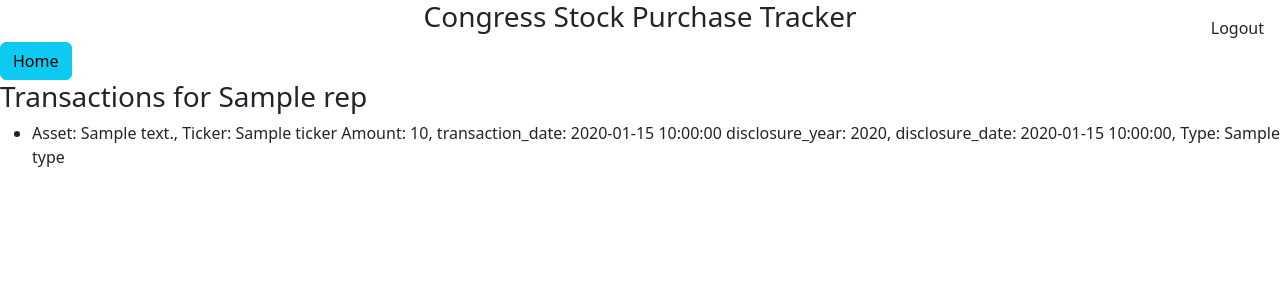
After one commit to tiller92/capstone-ryan, a Flask app: template templates/users/trans.html in a window 1280 px wide. The commit adds this page. Shown: the top 300 px of the page. Run offline with Flask 2, Linux system fonts and the light colour scheme; the template is opened without the code that fills it: most values are stand-ins (such as "Sample title", 1, 10 or a date in 2020); some libraries are stand-ins or nearby versions.

Commit message:
CRUD and layout complete needs styling and tests

```diff
--- a/app.py
+++ b/app.py
@@ -20,7 +20,6 @@ app.config['DEBUG_TB_INTERCEPT_REDIRECTS'] = True
 app.config['SECRET_KEY'] = os.environ.get('SECRET_KEY', "it's a secret")
 
 connect_db(app)
-db = SQLAlchemy(app)
 
 CURR_USER_KEY = "curr_user"
 
@@ -85,7 +84,7 @@ def sign_up():
     return render_template('signup.html', form=form)
 
 
-############################### User Routes #################
+############################### User Routes AND CRUD  #################
 @app.route('/users/<username>' ,methods=['POST', 'GET'])
 def user_page(username):
     form = AddWatched()
@@ -95,8 +94,19 @@ def user_page(username):
         first_name = form.data['first_name']
         last_name = form.data['last_name']
         reps = search_by_name(first_name, last_name)
+        db.session.commit()
         return render_template('/users/userHome.html', username=username,form=form, reps=reps,watched_list=w)
+    db.session.commit()
     return render_template('/users/userHome.html', username=username,form=form, watched_list=w)
+
+@app.route('/<username>/<rep>/delete', methods=['DELETE',"GET"])
+def delete_from_db(username,rep):
+    """deletes from DB"""
+    user= Users.query.filter_by(username=username).first_or_404()
+    w = Watched.query.filter_by(name=rep,user_id=user.id).first_or_404()
+    db.session.delete(w)
+    db.session.commit()
+    return redirect(f'/users/{username}')
 
 @app.route('/logout')
 def logout():
@@ -114,10 +124,6 @@ def api_call():
     res_data = requests.get('https://house-stock-watcher-data.s3-us-west-2.amazonaws.com')
     transactions = res_trans.text
     trans_dict = json.loads(transactions)
-    for i in range(10):
-        print(trans_dict[i])
-    print(type(trans_dict))
-    print(len(trans_dict))
     return
 
 @app.route('/api/add/watched/<username>/<rep>', methods=["Get", "POST"])
@@ -136,7 +142,16 @@ def add_to_watch(username,rep):
         print('somthing went wrong')
     return redirect(f'/users/{username}')
 
-
+@app.route('/<username>/<rep>/trans',methods=['GET','POST'])
+def show_tran(username,rep):
+    trans = transactions()
+    print(rep, username)
+    trans_list = []
+    for tran in trans:
+        if rep in tran['representative']:
+            trans_list.append(tran)
+            print(tran['representative'])
+    return render_template('/users/trans.html', trans_list=trans_list,rep=rep,username=username)
 
 #################### test routes #############
 
--- a/models.py
+++ b/models.py
@@ -2,7 +2,6 @@
 
 from flask_bcrypt import Bcrypt
 from flask_sqlalchemy import SQLAlchemy
-from sqlalchemy import true
 
 bcrypt = Bcrypt()
 db = SQLAlchemy()
--- a/templates/base.html
+++ b/templates/base.html
@@ -13,12 +13,18 @@
 </head>
 
 <body class="">
-<nav class="navbar navbar-expand">
-  <div class="container-fluid">
-    <div class="navbar-header">
+  <div class='d-flex justify-content-center'>
       <a href="/" class="navbar-brand">
-        <span>capstone project</span>
+        <h3>Congress Stock Purchase Tracker</h3>
       </a>
+
+    </div>
+    <div class='fixed-top d-flex justify-content-end p-3'>
+      {% if username%}
+      <a href="/logout" class="navbar-brand">
+        <span class=''>Logout</span>
+      </a>
+      {%endif%}
     </div>
   {% block content %}
   {% endblock %}
--- /dev/null
+++ b/templates/users/trans.html
@@ -0,0 +1,25 @@
+{% extends 'base.html' %}
+{% block content %}
+<div>
+<form action='/users/{{username}}' method='GET'>
+  <button class='btn btn-info'>Home</button>
+</form>
+</div>
+<div>
+  <h3>Transactions for {{rep}}</h3>
+  <ul>
+  {% for tran in trans_list  %}
+  <li>
+    Asset: {{tran['asset_description']}},
+    Ticker: {{tran['ticker']}}
+    Amount: {{tran['amount']}},
+    transaction_date: {{tran['transaction_date']}}
+    disclosure_year: {{tran['disclosure_year']}},
+    disclosure_date: {{tran['disclosure_date']}},
+    Type: {{tran['type']}}
+  </li>
+  {% endfor %}
+</ul>
+</div>
+
+{% endblock  %}
```
Also changed, not shown: helpers.py (+5 -5 lines), templates/users/userHome.html (+12 -8 lines).
